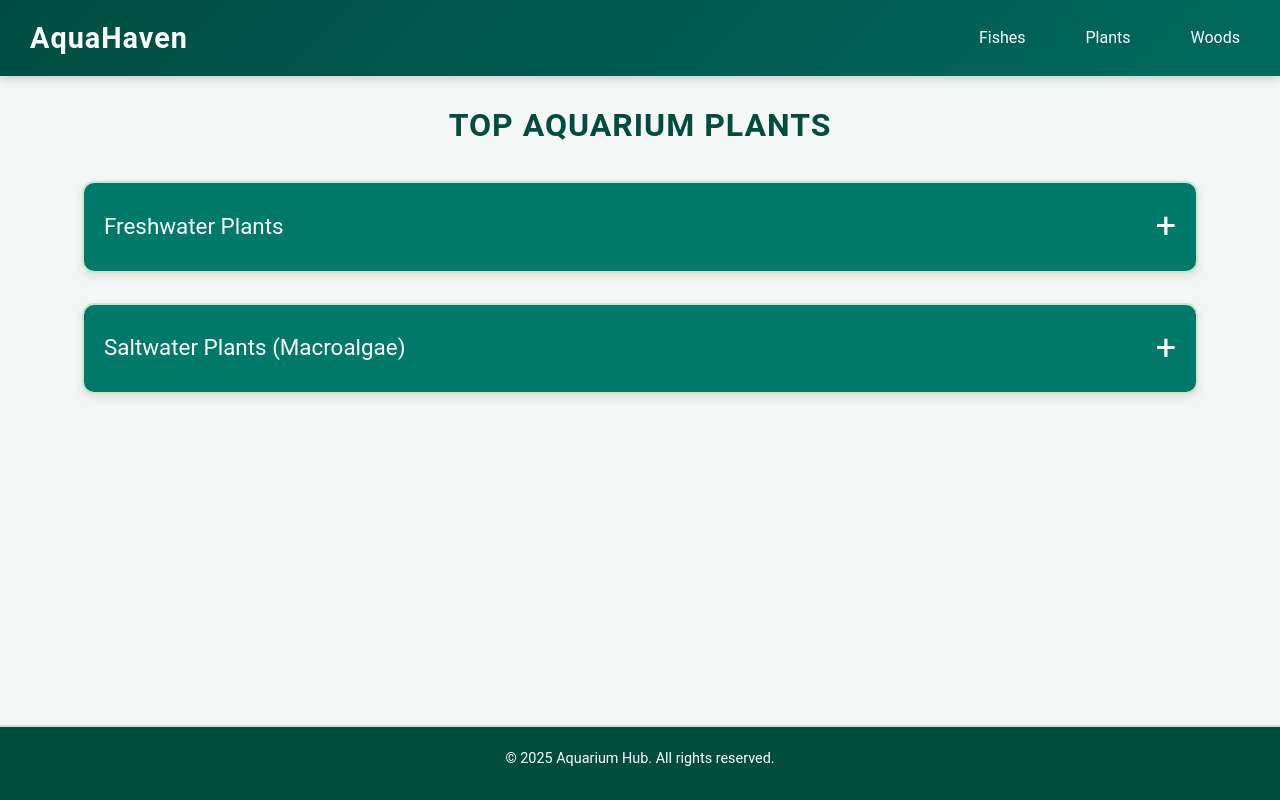
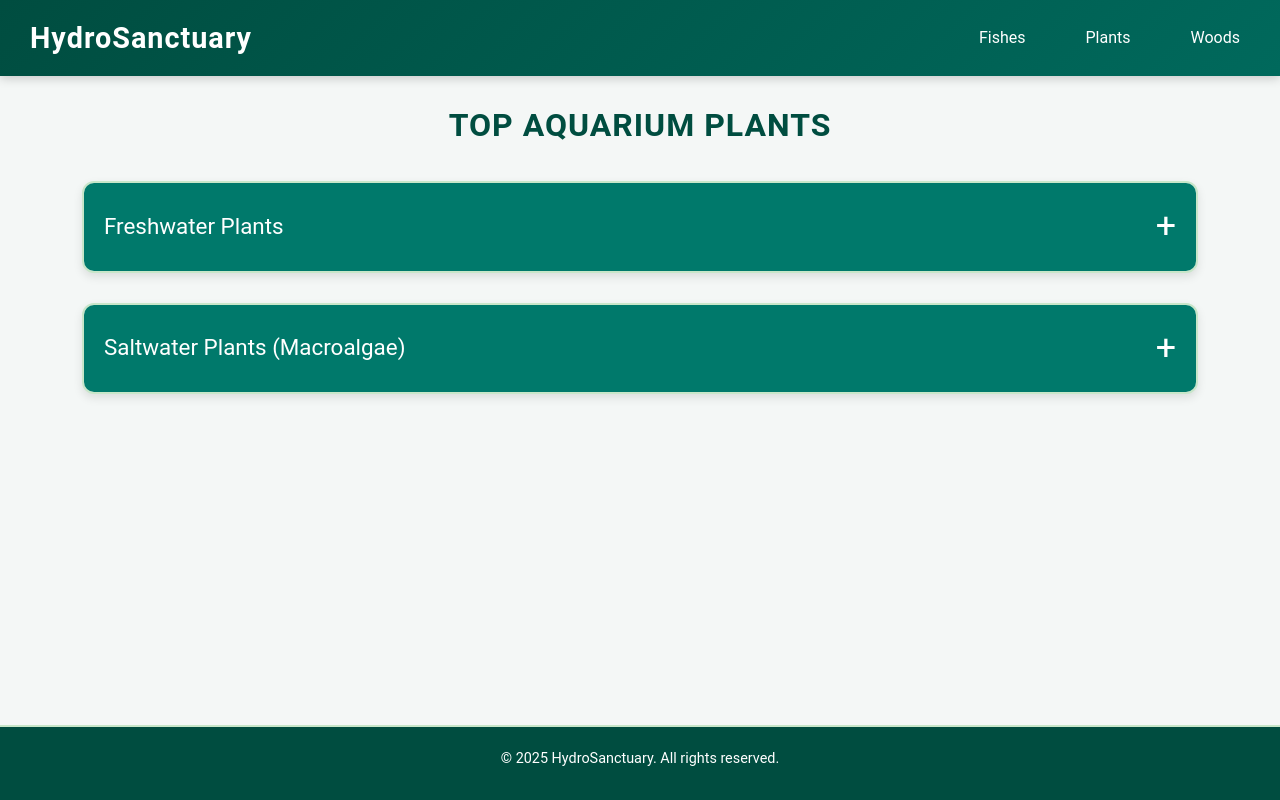
Before and after one commit to shashank23-10/AquaHaven, a React (Create React App) app in the folder fish-frontend/: page /plants in a window 1280 px wide. Built offline with nearby package versions, Linux system fonts and the light colour scheme.

Commit message:
Update 1.1.0

```diff
--- a/fish-frontend/src/components/Fishes.js
+++ b/fish-frontend/src/components/Fishes.js
@@ -43,9 +43,6 @@ function FishCard({ fish }) {
 
   return (
     <div className="fish-card">
-      <div className="fish-image">
-        <img src={imagePreview} alt={fish.name} />
-      </div>
       <div className="fish-details">
         <h3>{fish.name}</h3>
         <ul>
@@ -1735,7 +1732,7 @@ function Fishes() {
       {/* Header */}
       <nav className="navbar">
         <div className="logo">
-          <Link to="/">AquaHaven</Link>
+          <Link to="/">HydroSanctuary</Link>
         </div>
         <div className="hamburger" onClick={toggleMenu}>&#9776;</div>
         <ul className={`nav-links ${menuOpen ? "open" : ""}`}>
@@ -1834,7 +1831,7 @@ function Fishes() {
 
       {/* Footer */}
       <footer className="footer">
-        <p>&copy; 2025 Aquarium Hub. All rights reserved.</p>
+        <p>&copy; 2025 HydroSanctuary. All rights reserved.</p>
       </footer>
     </div>
   );
--- a/fish-frontend/src/components/HomePage.js
+++ b/fish-frontend/src/components/HomePage.js
@@ -14,7 +14,7 @@ function HomePage() {
       {/* Navigation Bar */}
       <nav className="navbar">
         <div className="logo">
-          <Link to="/">AquaHaven</Link>
+          <Link to="/">HydroSanctuary</Link>
         </div>
         <div className="hamburger" onClick={toggleMenu}>
           &#9776;
@@ -41,7 +41,7 @@ function HomePage() {
       {/* Hero Section */}
       <header className="hero-section">
         <div className="hero-overlay">
-          <h1>Welcome to AquaHaven</h1>
+          <h1>Welcome to HydroSanctuary</h1>
           <p>
             Your ultimate one-stop resource for aquarium care, creative ideas,
             and expert guidance.
@@ -88,7 +88,7 @@ function HomePage() {
 
       {/* Footer */}
       <footer className="footer">
-        <p>&copy; 2025 Aquarium Hub. All rights reserved.</p>
+        <p>&copy; 2025 HydroSanctuary. All rights reserved.</p>
       </footer>
     </div>
   );
--- a/fish-frontend/src/components/Plants.js
+++ b/fish-frontend/src/components/Plants.js
@@ -32,9 +32,6 @@ function PlantCard({ plant }) {
 
   return (
     <div className="plant-card">
-      <div className="plant-image">
-        <img src={imagePreview} alt={plant.name} />
-      </div>
       <div className="plant-details">
         <h3>{plant.name}</h3>
         <ul>
@@ -572,7 +569,7 @@ function Plants() {
       {/* Header */}
       <nav className="navbar">
         <div className="logo">
-          <Link to="/">AquaHaven</Link>
+          <Link to="/">HydroSanctuary</Link>
         </div>
         <div className="hamburger" onClick={toggleMenu}>&#9776;</div>
         <ul className={`nav-links ${menuOpen ? "open" : ""}`}>
@@ -643,7 +640,7 @@ function Plants() {
 
       {/* Footer */}
       <footer className="footer">
-        <p>&copy; 2025 Aquarium Hub. All rights reserved.</p>
+        <p>&copy; 2025 HydroSanctuary. All rights reserved.</p>
       </footer>
     </div>
   );
--- a/fish-frontend/src/components/Woods.js
+++ b/fish-frontend/src/components/Woods.js
@@ -19,9 +19,6 @@ function WoodCard({ wood }) {
 
   return (
     <div className="wood-card">
-      <div className="wood-image">
-        <img src={imagePreview} alt={wood.name} />
-      </div>
       <div className="wood-details">
         <h3>{wood.name}</h3>
         <ul>
@@ -129,7 +126,7 @@ function Woods() {
       {/* Header */}
       <nav className="navbar">
         <div className="logo">
-          <Link to="/">AquaHaven</Link>
+          <Link to="/">HydroSanctuary</Link>
         </div>
         <div className="hamburger" onClick={toggleMenu}>&#9776;</div>
         <ul className={`nav-links ${menuOpen ? "open" : ""}`}>
@@ -172,7 +169,7 @@ function Woods() {
 
       {/* Footer */}
       <footer className="footer">
-        <p>&copy; 2025 Aquarium Hub. All rights reserved.</p>
+        <p>&copy; 2025 HydroSanctuary. All rights reserved.</p>
       </footer>
     </div>
   );
```
